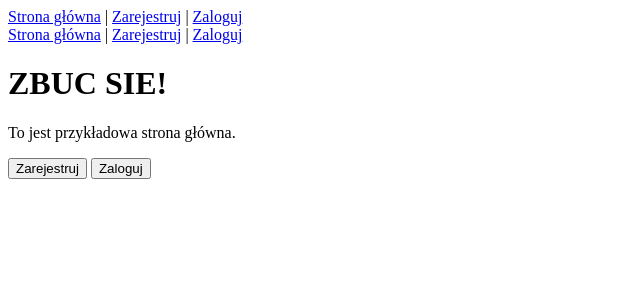
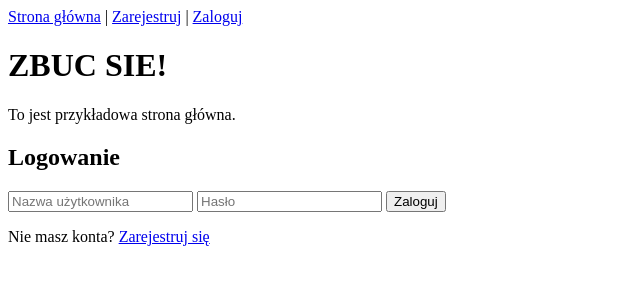
Before and after one commit to metur/zbucsie, a Flask app: page / in a window 1280 px wide. Shown: the top 300 px of the page, without its empty margins (0-640 px from the left). Run offline with Flask 3, Linux system fonts and the light colour scheme.

Commit message:
Put login form on home page
Co-authored-by: Copilot <223556219+Copilot@users.noreply.github.com>

```diff
--- a/templates/index.html
+++ b/templates/index.html
@@ -1,24 +1,15 @@
-<!DOCTYPE html>
-<html lang="pl">
-<head>
-    <meta charset="UTF-8">
-    <meta name="viewport" content="width=device-width, initial-scale=1.0">
-    <title>Strona główna</title>
-</head>
-<body>
-    <nav>
-        <a href="{{ url_for('home') }}">Strona główna</a> |
-        <a href="{{ url_for('register') }}">Zarejestruj</a> |
-        <a href="{{ url_for('login') }}">Zaloguj</a>
-    </nav>
-
 {% extends 'base.html' %}
 {% block title %}Strona główna{% endblock %}
 {% block content %}
     <h1>ZBUC SIE!</h1>
     <p>To jest przykładowa strona główna.</p>
-    <p>
-        <a href="{{ url_for('register') }}"><button type="button">Zarejestruj</button></a>
-        <a href="{{ url_for('login') }}"><button type="button">Zaloguj</button></a>
-    </p>
+
+    <h2>Logowanie</h2>
+    <form method="POST" action="{{ url_for('login') }}">
+        <input type="text" name="username" placeholder="Nazwa użytkownika" required>
+        <input type="password" name="password" placeholder="Hasło" required>
+        <button type="submit">Zaloguj</button>
+    </form>
+
+    <p>Nie masz konta? <a href="{{ url_for('register') }}">Zarejestruj się</a></p>
 {% endblock %}
```
